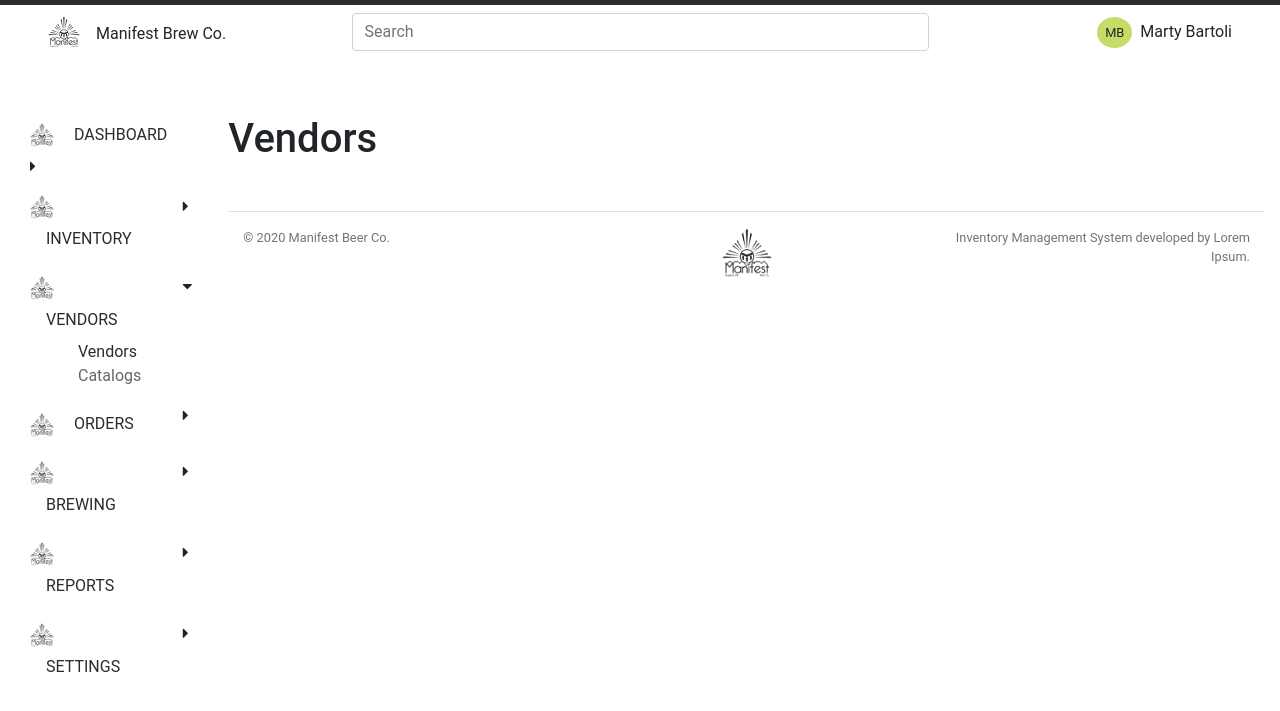
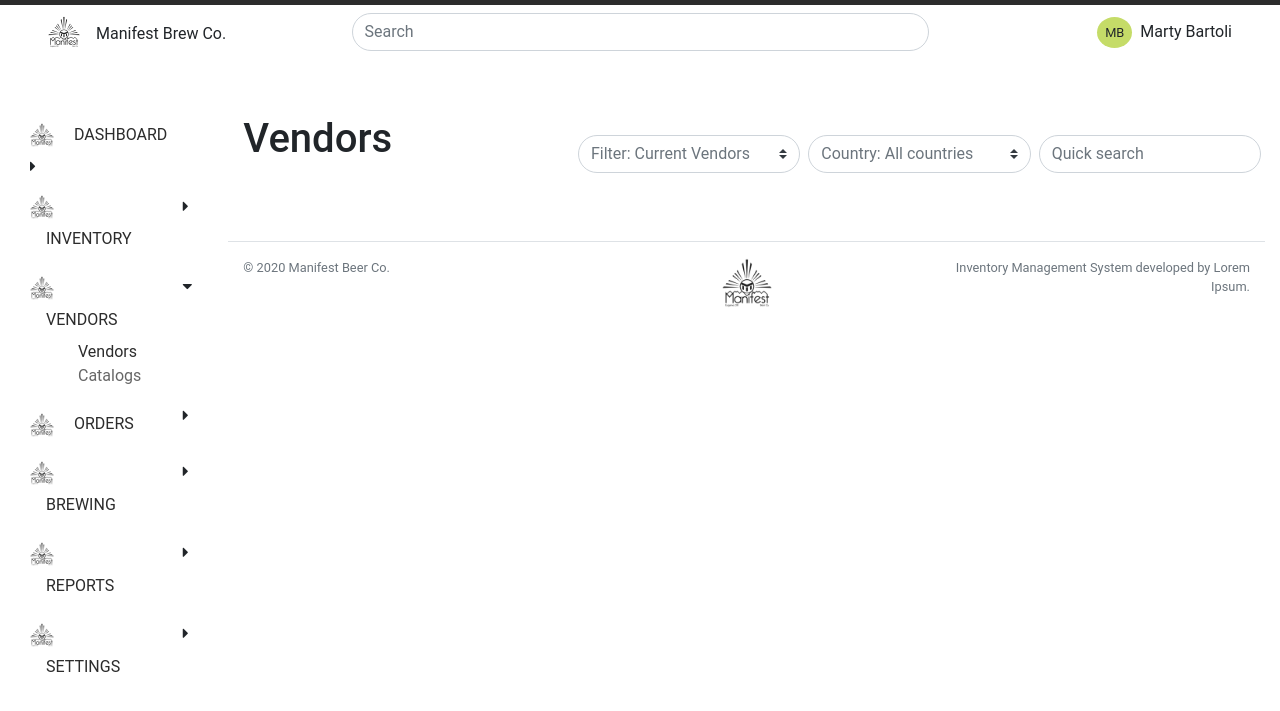
Before and after one commit to Guthrie-t/CS234N-BITS, a plain HTML site: page user-interface/index.html in a window 1280 px wide. Shown: the part 53-764 px from the top of the page. Drawn offline with nearby package versions, Linux system fonts and the light colour scheme.

Commit message:
Filtering select dropdowns coded and designed

```diff
--- a/user-interface/index.html
+++ b/user-interface/index.html
@@ -53,7 +53,7 @@
 
             <div id="taskbar-search" class="col-12 col-md-6 mb-2">
                 <form class="form-inline my-2 my-lg-0">
-                    <input class="form-control mx-auto" type="search" placeholder="Search">
+                    <input class="form-control rounded-corner mx-auto" type="search" placeholder="Search">
                     <!-- <button class="btn btn-outline-success my-2 my-sm-0" type="submit">Search</button> -->
                 </form>
             </div>
@@ -64,15 +64,46 @@
     <section class="container-fluid mb-5">
         <div class="row">
             <main class="col-12 col-md-8 col-lg-9 col-xl-10 order-last">
-                <section class="mb-5">
-                    <h1>Vendors</h1>
-                    <!-- <select class="custom-select">
-                        <option selected>Open this select menu</option>
-                        <option value="1">One</option>
-                        <option value="2">Two</option>
-                        <option value="3">Three</option>
-                    </select> -->
-                </section>
+                <header class="container-fluid mb-5">
+                    <div class="row">
+                        <div class="col">
+                            <h1>Vendors</h1>
+                        </div>
+
+                        <div class="col-12 col-md-8">
+                            <div class="row my-3">
+                                <div class="col px-1 my-1">
+                                    <select class="custom-select  text-muted rounded-corner">
+                                        <option selected>Filter: Current Vendors</option>
+                                        <option value="1">Archived Vendors</option>
+                                        <option value="2">0-9</option>
+                                        <option value="3">A-E</option>
+                                        <option value="4">F-J</option>
+                                        <option value="5">K-O</option>
+                                        <option value="6">P-T</option>
+                                        <option value="7">U-Z</option>
+                                    </select>
+                                </div>
+                                <div class="col-12 col-md-4 px-1 my-1">
+                                    <select class="custom-select  text-muted rounded-corner">
+                                        <option selected>Country: All countries</option>
+                                        <option value="1">Belgium</option>
+                                        <option value="2">Germany</option>
+                                        <option value="3">United States</option>
+                                    </select>
+                                </div>
+                                <div class="col px-1 my-1">
+                                    <form class="form-inline">
+                                        <input class="form-control rounded-corner mx-auto" type="search" placeholder="Quick search">
+                                        <!-- <button class="btn btn-outline-success my-2 my-sm-0" type="submit">Search</button> -->
+                                    </form>
+                                </div>
+                            </div>
+                        </div>
+                    </div>
+                </header>
+
+
 
                 <footer class="container-fluid border-top text-muted small pt-3">
                     <div class="row">
--- a/user-interface/src/css/style.css
+++ b/user-interface/src/css/style.css
@@ -10,6 +10,9 @@ body {
 }
 .bg-green {
     background-color: #C5DC68;
+}
+.rounded-corner {
+    border-radius: 30px;
 }
 
 /*
@@ -31,6 +34,7 @@ body {
     margin-left: 1.75rem;
 }
 
-#taskbar-search input {
+.form-inline .form-control {
     width: 100%;
+    max-width: 600px;
 }
```
